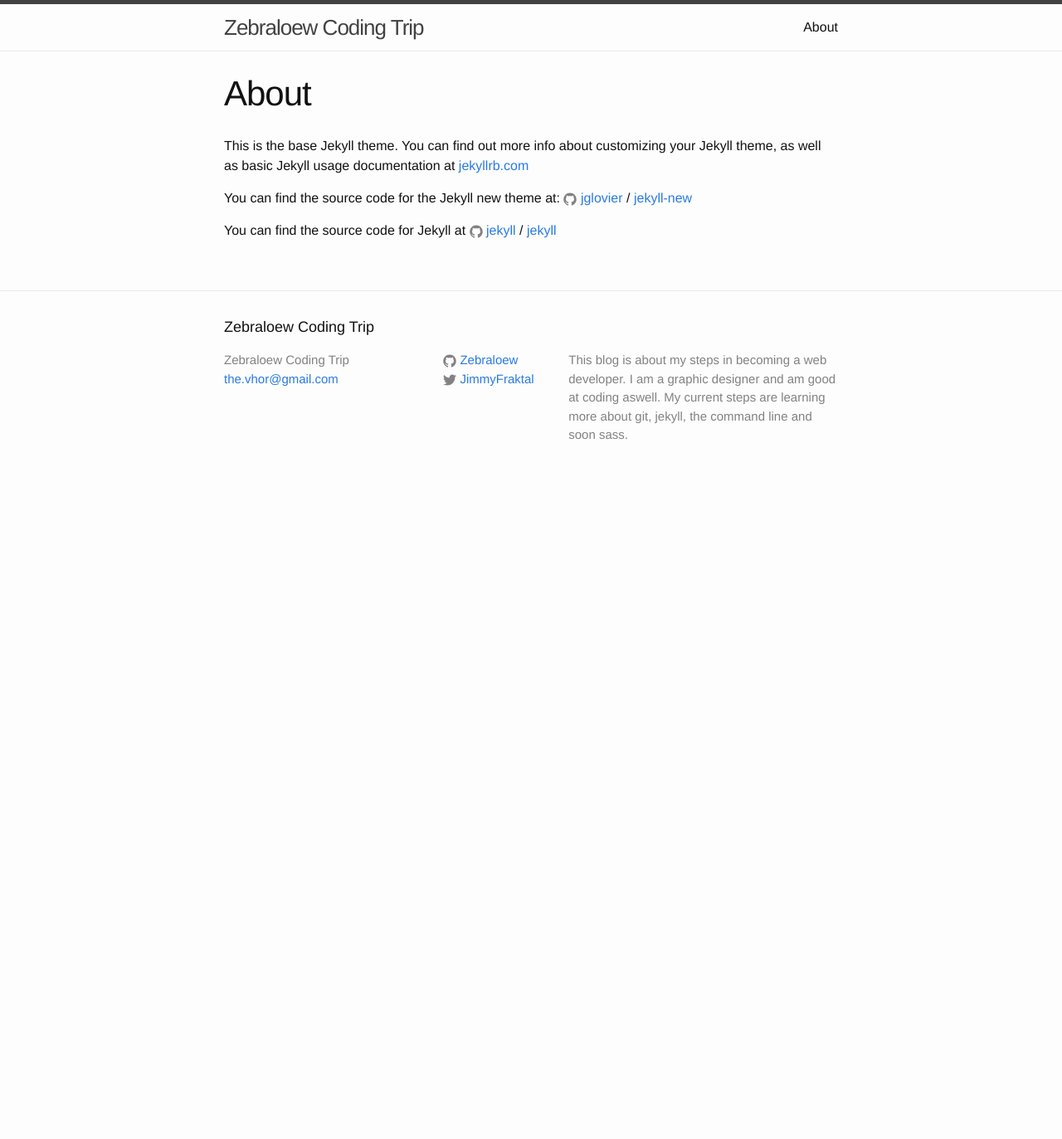
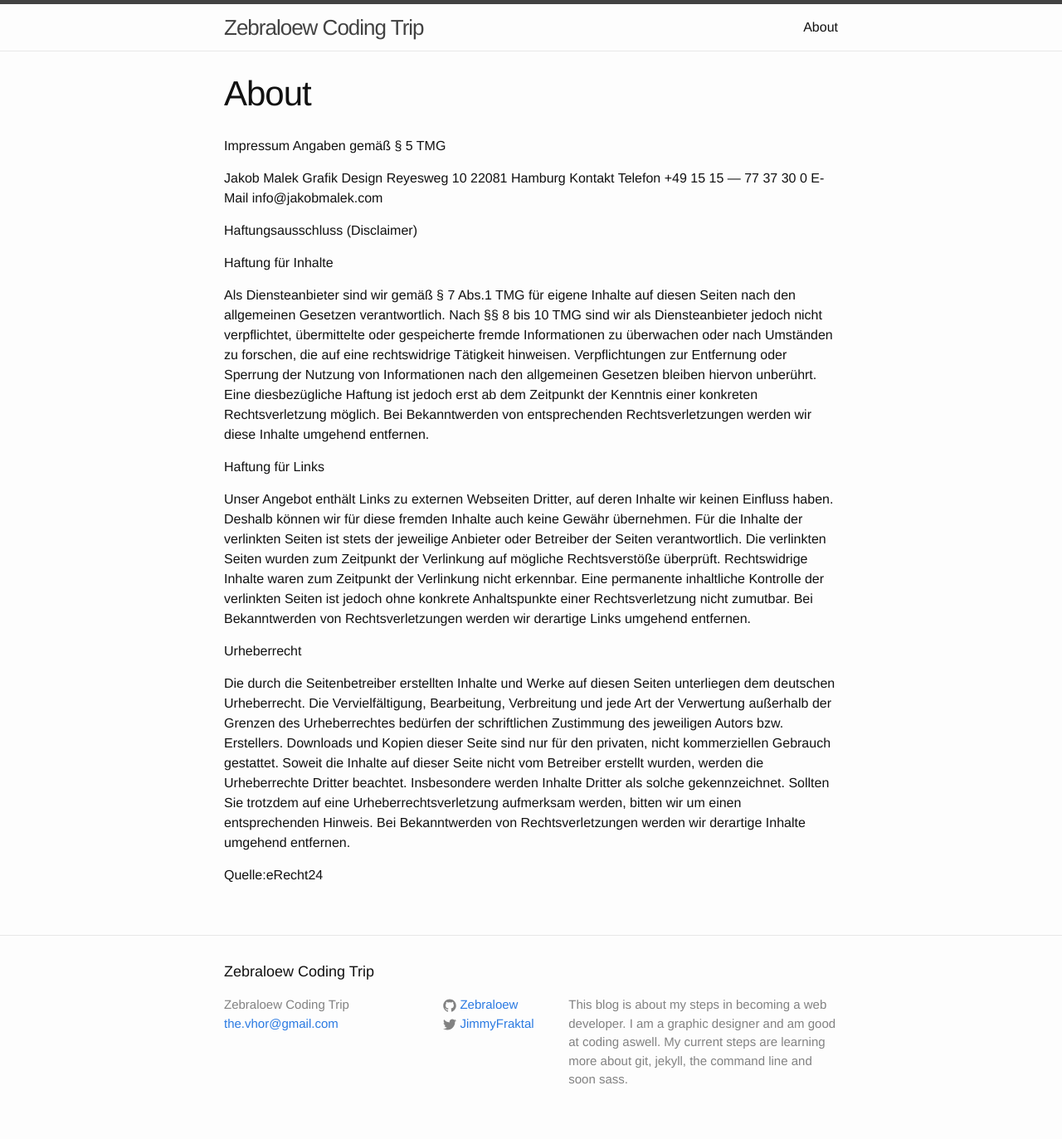
Before and after one commit to Zebraloew/Zebraloew.github.io, a Jekyll site: the page built from about.md, in a window 1280 px wide. Shown: the whole page at 83% size. Built offline with Jekyll 4.4.1, drawn with Linux system fonts in a browser that asks for light colours; before the commit the page ends 900 px from its top, so only the background shows below that.

Commit message:
Update about.md

```diff
--- a/about.md
+++ b/about.md
@@ -4,12 +4,32 @@ title: About
 permalink: /about/
 ---
 
-This is the base Jekyll theme. You can find out more info about customizing your Jekyll theme, as well as basic Jekyll usage documentation at [jekyllrb.com](http://jekyllrb.com/)
 
-You can find the source code for the Jekyll new theme at:
-{% include icon-github.html username="jglovier" %} /
-[jekyll-new](https://github.com/jglovier/jekyll-new)
+Impressum
+Angaben gemäß § 5 TMG
 
-You can find the source code for Jekyll at
-{% include icon-github.html username="jekyll" %} /
-[jekyll](https://github.com/jekyll/jekyll)
+Jakob Malek
+Grafik Design
+Reyesweg 10
+22081 Hamburg
+Kontakt
+Telefon 	+49 15 15 — 77 37 30 0
+E-Mail 	info@jakobmalek.com
+
+
+
+Haftungsausschluss (Disclaimer)
+
+Haftung für Inhalte
+
+Als Diensteanbieter sind wir gemäß § 7 Abs.1 TMG für eigene Inhalte auf diesen Seiten nach den allgemeinen Gesetzen verantwortlich. Nach §§ 8 bis 10 TMG sind wir als Diensteanbieter jedoch nicht verpflichtet, übermittelte oder gespeicherte fremde Informationen zu überwachen oder nach Umständen zu forschen, die auf eine rechtswidrige Tätigkeit hinweisen. Verpflichtungen zur Entfernung oder Sperrung der Nutzung von Informationen nach den allgemeinen Gesetzen bleiben hiervon unberührt. Eine diesbezügliche Haftung ist jedoch erst ab dem Zeitpunkt der Kenntnis einer konkreten Rechtsverletzung möglich. Bei Bekanntwerden von entsprechenden Rechtsverletzungen werden wir diese Inhalte umgehend entfernen.
+
+Haftung für Links
+
+Unser Angebot enthält Links zu externen Webseiten Dritter, auf deren Inhalte wir keinen Einfluss haben. Deshalb können wir für diese fremden Inhalte auch keine Gewähr übernehmen. Für die Inhalte der verlinkten Seiten ist stets der jeweilige Anbieter oder Betreiber der Seiten verantwortlich. Die verlinkten Seiten wurden zum Zeitpunkt der Verlinkung auf mögliche Rechtsverstöße überprüft. Rechtswidrige Inhalte waren zum Zeitpunkt der Verlinkung nicht erkennbar. Eine permanente inhaltliche Kontrolle der verlinkten Seiten ist jedoch ohne konkrete Anhaltspunkte einer Rechtsverletzung nicht zumutbar. Bei Bekanntwerden von Rechtsverletzungen werden wir derartige Links umgehend entfernen.
+
+Urheberrecht
+
+Die durch die Seitenbetreiber erstellten Inhalte und Werke auf diesen Seiten unterliegen dem deutschen Urheberrecht. Die Vervielfältigung, Bearbeitung, Verbreitung und jede Art der Verwertung außerhalb der Grenzen des Urheberrechtes bedürfen der schriftlichen Zustimmung des jeweiligen Autors bzw. Erstellers. Downloads und Kopien dieser Seite sind nur für den privaten, nicht kommerziellen Gebrauch gestattet. Soweit die Inhalte auf dieser Seite nicht vom Betreiber erstellt wurden, werden die Urheberrechte Dritter beachtet. Insbesondere werden Inhalte Dritter als solche gekennzeichnet. Sollten Sie trotzdem auf eine Urheberrechtsverletzung aufmerksam werden, bitten wir um einen entsprechenden Hinweis. Bei Bekanntwerden von Rechtsverletzungen werden wir derartige Inhalte umgehend entfernen.
+
+Quelle:eRecht24
```
